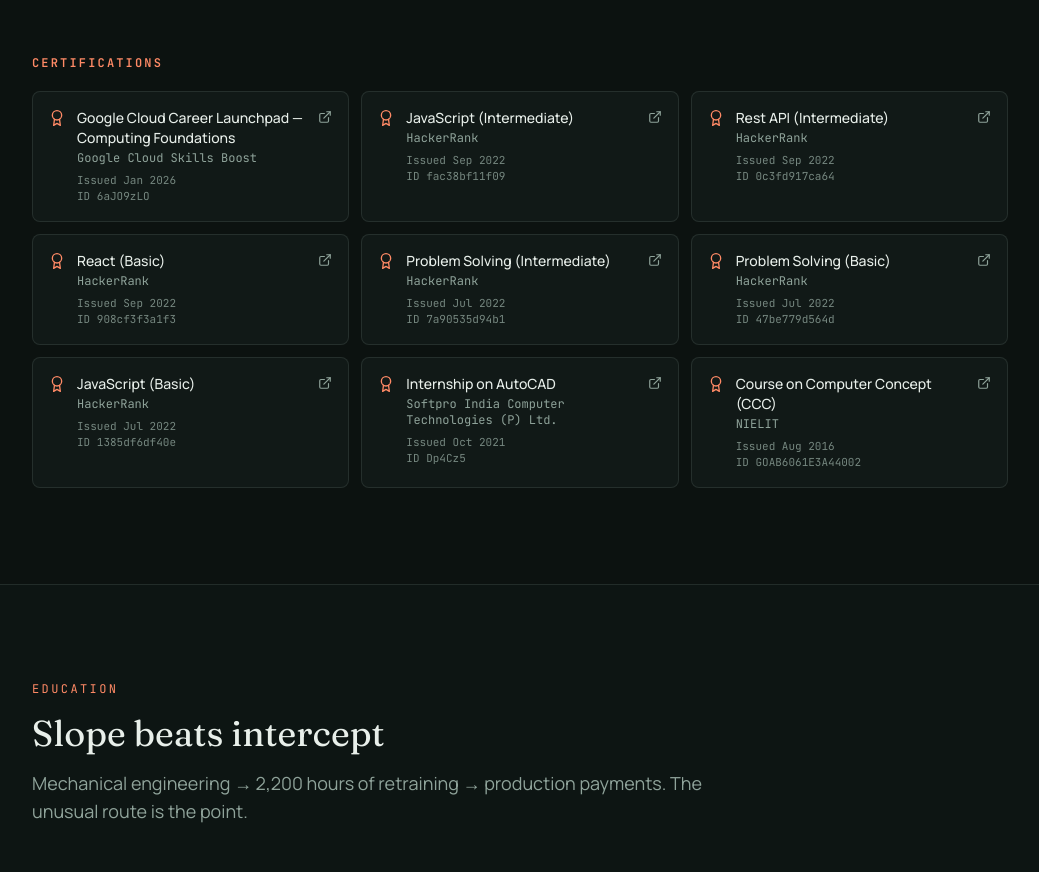
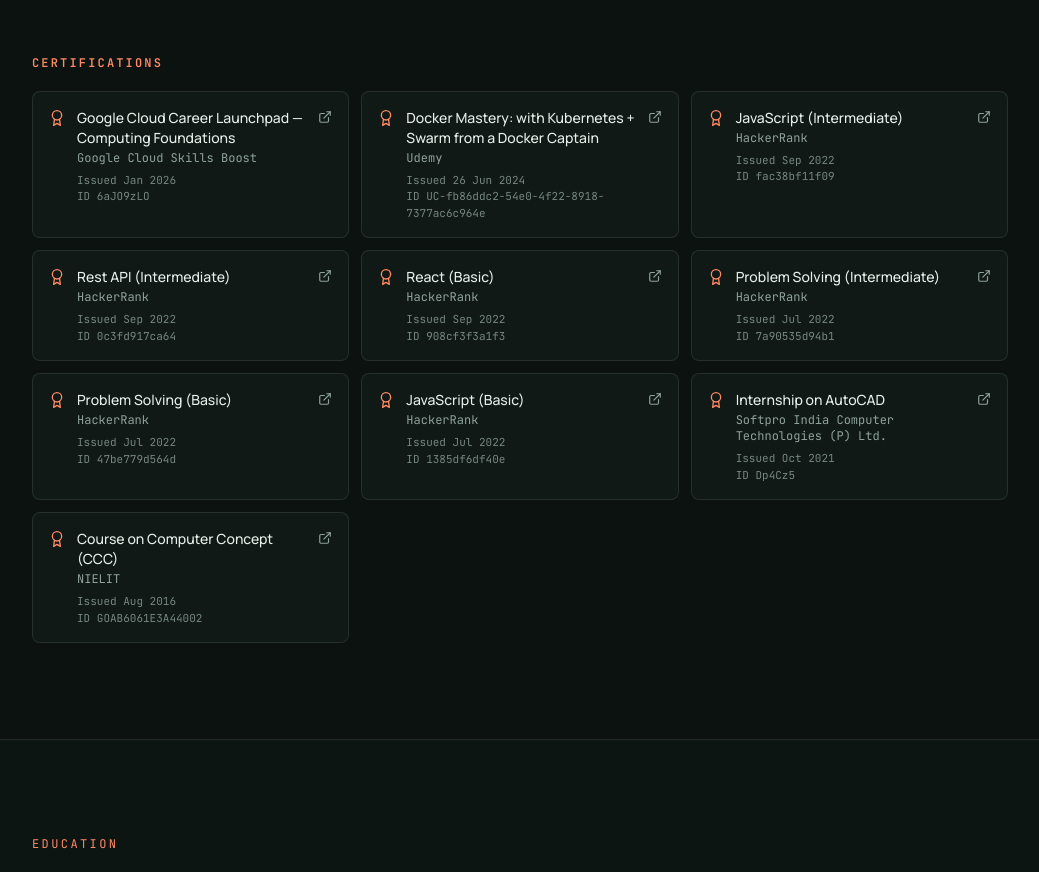
Before and after one commit to SaurabhSinghRbz/saurabh-singh-portfolio, a Next.js app: page / in a window 1280 px wide. Shown: the part 10829-11701 px from the top of the page, without its empty margins (120-1159 px from the left). Built offline with nearby package versions, Linux system fonts and the light colour scheme.

Commit message:
Added docker certifications in the portfolio

```diff
--- a/src/content/site.ts
+++ b/src/content/site.ts
@@ -199,6 +199,13 @@
         href: "https://www.skills.google/public_profiles/24b81096-7a62-4cac-8371-8af3be96f9c6",
       },
       {
+        name: "Docker Mastery: with Kubernetes + Swarm from a Docker Captain",
+        issuer: "Udemy",
+        issued: "26 Jun 2024",
+        credentialId: "UC-fb86ddc2-54e0-4f22-8918-7377ac6c964e",
+        href: "https://www.udemy.com/certificate/UC-fb86ddc2-54e0-4f22-8918-7377ac6c964e/",
+      },
+      {
         name: "JavaScript (Intermediate)",
         issuer: "HackerRank",
         issued: "Sep 2022",
```
